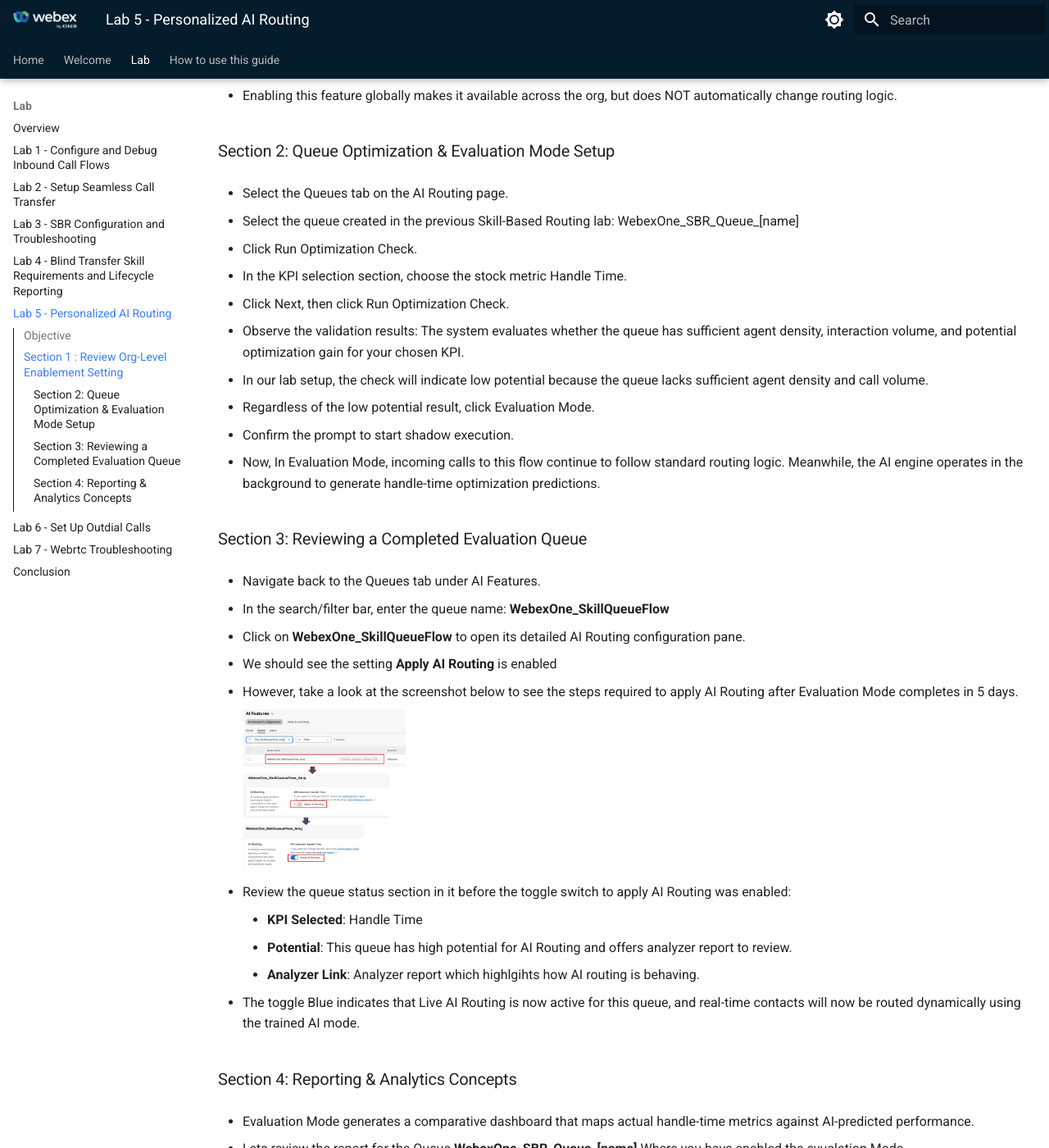
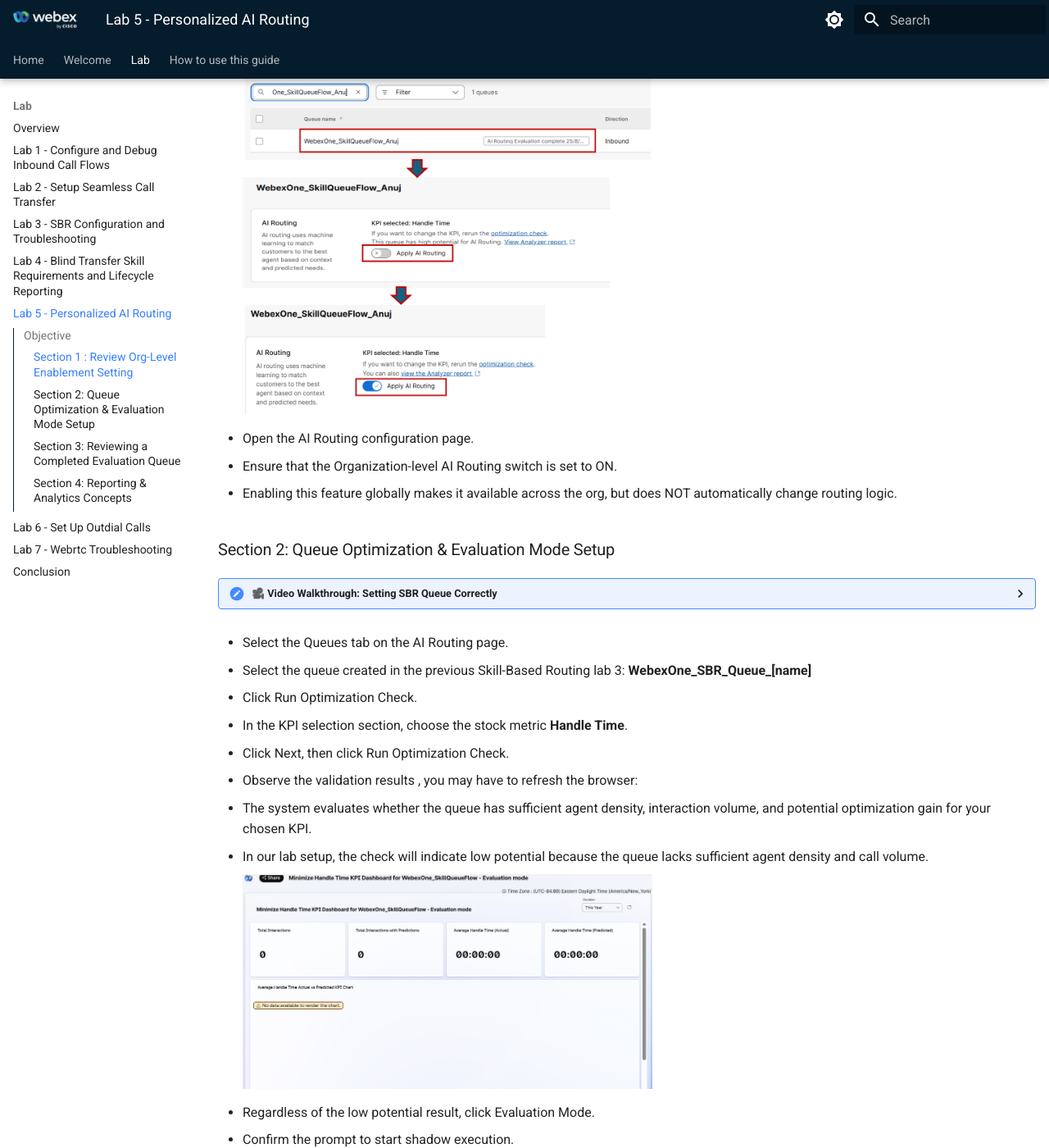
Before and after one commit to WebexCC-SA/LAB-21177, an MkDocs documentation site: the page built from docs/Excercise5.md, in a window 1280 px wide and 1400 px high, scrolled down 1159 px. Shown: the whole window at 82% size. Built offline with MkDocs 1.6.1 and Material for MkDocs 9.7.7, drawn with Linux system fonts in a browser that asks for light colours; some of the changed text lies outside the part shown.

Commit message:
Update Excercise5.md

```diff
--- a/docs/Excercise5.md
+++ b/docs/Excercise5.md
@@ -22,16 +22,18 @@
 
 - **Analyze Predictive Performance**: Review AI handle-time prediction models in analyzer against baseline queue historical performance.
 
-!!! Note
-Because this lab environment does not carry active live call traffic an existing pre-populated queue **WebexOne_SkillQueueFlow** has been provided to explore confguration and performance dashboards.
+!!! note "Note"
+	Because this lab environment does not carry active live call traffic an existing pre-populated queue **WebexOne_SkillQueueFlow** has been provided to explore confguration and performance dashboards.
 
-## Section 1 : Review Org-Level Enablement Setting
+### Section 1 : Review Org-Level Enablement Setting
 
 - Log in to Control Hub as an Administrator.
 
 - Navigate to Services > Contact Center.
 
 - Under Desktop Experience, select AI Features.
+
+      ![Nav](./assets/21177_Excercise5_1.png){ width="500" }
 
 - Open the AI Routing configuration page.
 
@@ -41,25 +43,41 @@
 
 ### Section 2: Queue Optimization & Evaluation Mode Setup
 
+<details>
+<summary><b>🎥 Video Walkthrough: Setting SBR Queue Correctly</b></summary>
+<br>
+<video style="width: 100%; max-width: 800px; height: auto;" controls controlsList="nodownload" preload="metadata">
+  <source src="https://raw.githubusercontent.com/WebexCC-SA/LAB-21177/main/docs/assets/VD14.mp4" type="video/mp4">
+</video>
+</details>
+
 - Select the Queues tab on the AI Routing page.
 
-- Select the queue created in the previous Skill-Based Routing lab: WebexOne_SBR_Queue_[name]
+- Select the queue created in the previous Skill-Based Routing lab 3: **WebexOne_SBR_Queue_[name]**
 
 - Click Run Optimization Check.
 
-- In the KPI selection section, choose the stock metric Handle Time.
+- In the KPI selection section, choose the stock metric **Handle Time**.
 
 - Click Next, then click Run Optimization Check.
 
-- Observe the validation results: The system evaluates whether the queue has sufficient agent density, interaction volume, and potential optimization gain for your chosen KPI.
+- Observe the validation results , you may have to refresh the browser:
+
+- The system evaluates whether the queue has sufficient agent density, interaction volume, and potential optimization gain for your chosen KPI.
 
 - In our lab setup, the check will indicate low potential because the queue lacks sufficient agent density and call volume.
+
+      ![Nav](./assets/21177_Excercise5_2.png){ width="500" }
 
 - Regardless of the low potential result, click Evaluation Mode.
 
 - Confirm the prompt to start shadow execution.
 
-- Now, In Evaluation Mode, incoming calls to this flow continue to follow standard routing logic. Meanwhile, the AI engine operates in the background to generate handle-time optimization predictions.
+      ![Nav](./assets/21177_Excercise5_3.png){ width="500" }
+
+- Now, In Evaluation Mode, incoming calls to this flow continue to follow standard routing logic.
+
+- Meanwhile, the AI engine operates in the background to generate handle-time optimization predictions.
 
 ### Section 3: Reviewing a Completed Evaluation Queue
 
@@ -73,12 +91,7 @@
 
 - However, take a look at the screenshot below to see the steps required to apply AI Routing after Evaluation Mode completes in 5 days.
 
-      ![Nav](./assets/21177_Excercise5_1.png){ width="200" }
-
-- Review the queue status section in it before the toggle switch to apply AI Routing was enabled:
-	- **KPI Selected**: Handle Time
-	- **Potential**: This queue has high potential for AI Routing and offers analyzer report to review.
-	- **Analyzer Link**: Analyzer report which highlgihts how AI routing is behaving.
+      ![Nav](./assets/21177_Excercise5_1.png){ width="500" }
 
 - The toggle  Blue indicates that Live AI Routing is now active for this queue, and real-time contacts will now be routed dynamically using the trained AI mode.
 
```
